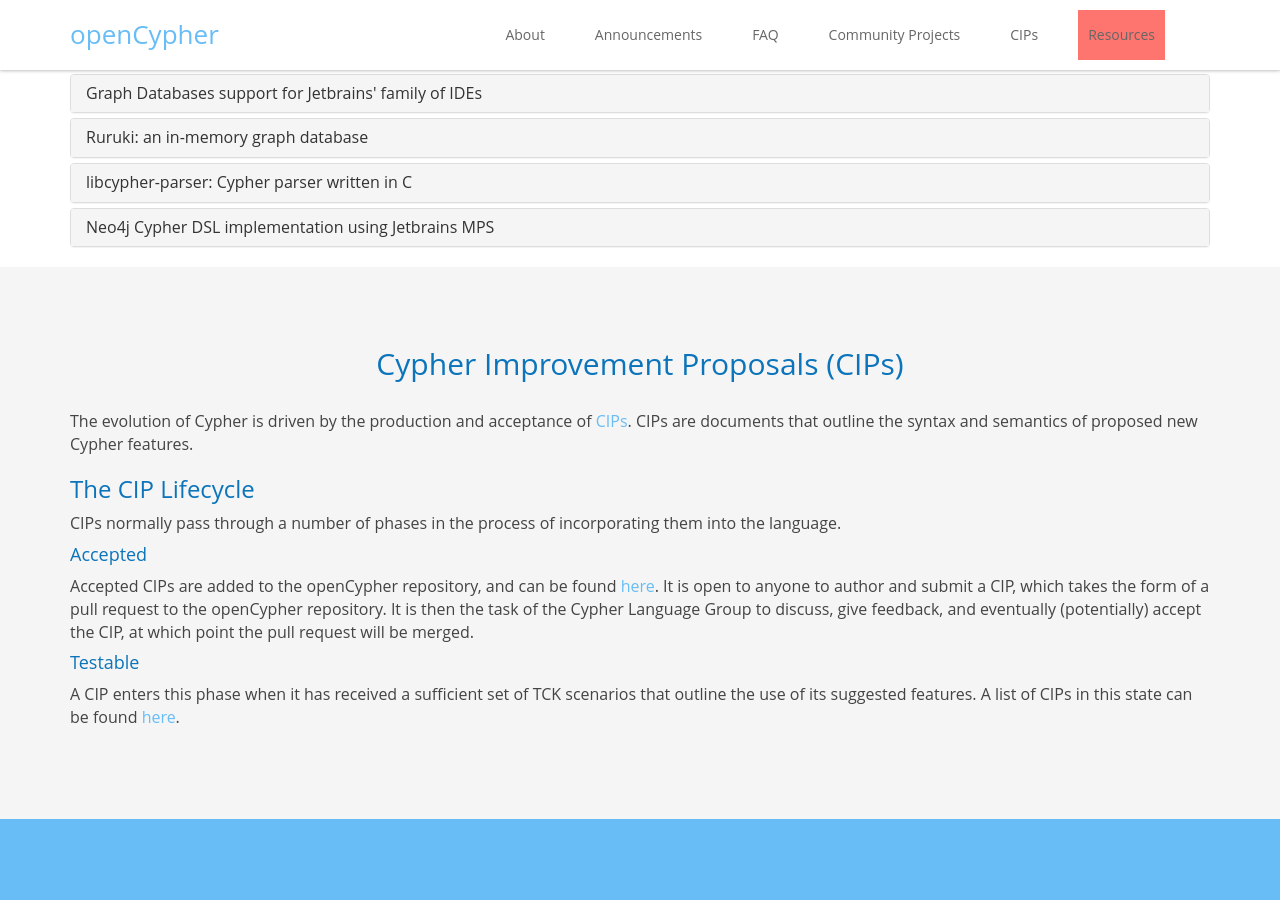
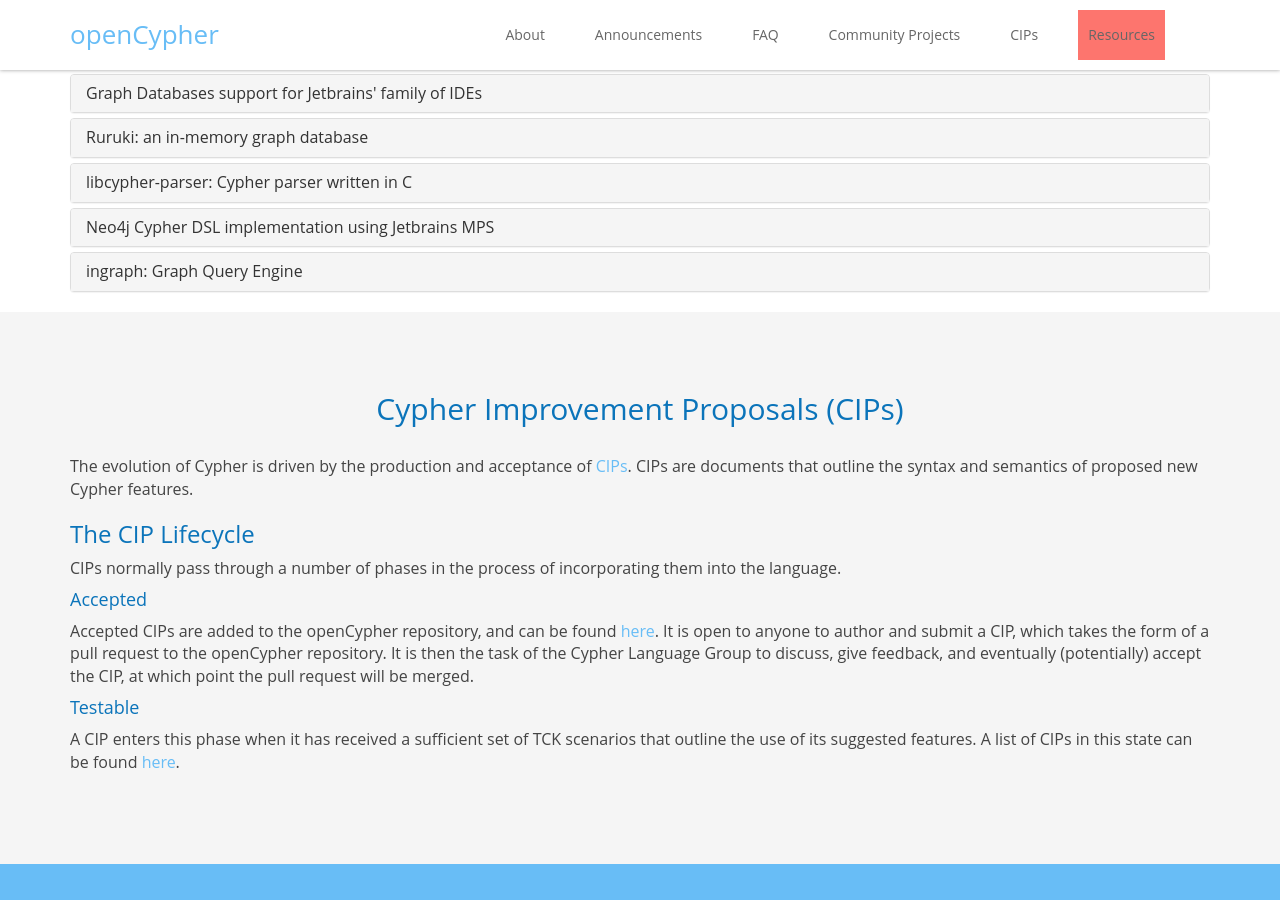
Before and after one commit to opencypher/website, a Jekyll site: the page built from index.html, in a window 1280 px wide and 900 px high, scrolled down 2971 px. Built offline with Jekyll 4.4.1, drawn with Linux system fonts in a browser that asks for light colours; some of the changed lines change nothing that is shown.

Commit message:
Add ocparse
Standardise the link list across all projects.

```diff
--- a/_includes/projects.html
+++ b/_includes/projects.html
@@ -20,10 +20,10 @@
                                 highlighting of Cypher strings.
                             </p>
 
-                            <h4>Website</h4>
-                            <p>
-                                <a href="https://github.com/neueda/jetbrains-plugin-graph-database-support/">https://github.com/neueda/jetbrains-plugin-graph-database-support/</a>
-                            </p>
+                            <h4>Links</h4>
+                            <ul>
+                                <li><a href="https://github.com/neueda/jetbrains-plugin-graph-database-support/">GitHub repository</a></li>
+                            </ul>
                         </div>
                     </div>
                 </div>
@@ -49,7 +49,7 @@
 
                             <h4>Links</h4>
                             <ul>
-                                <li><a href="https://github.com/optiver/ruruki">Source code - repository</a></li>
+                                <li><a href="https://github.com/optiver/ruruki">GitHub repository</a></li>
                                 <li><a href="http://ruruki.com/vertices/0?levels=1">Online demo - website</a></li>
                                 <li><a href="http://ruruki.readthedocs.io">Documentation</a></li>
                             </ul>
@@ -77,8 +77,8 @@
 
                             <h4>Links</h4>
                             <ul>
-                                <li><a href="https://git.io/libcypher-parser">Project website</a></li>
-                                <li><a href="https://github.com/cleishm/libcypher-parser">GitHub project</a></li>
+                                <li><a href="https://git.io/libcypher-parser">Website</a></li>
+                                <li><a href="https://github.com/cleishm/libcypher-parser">GitHub repository</a></li>
                                 <li><a href="https://tracker.debian.org/pkg/libcypher-parser">Debian/Ubuntu distribution</a></li>
                             </ul>
                         </div>
@@ -101,6 +101,34 @@
                         </div>
                     </div>
                 </div>
+                <div class="panel panel-default">
+                    <div class="panel-heading">
+                        <h4 class="panel-title">
+                            <a data-toggle="collapse" data-parent="#parent" href="#project5">ingraph: Graph Query Engine</a>
+                        </h4>
+                    </div>
+                    <div id="project5" class="panel-collapse collapse">
+                        <div class="panel-body">
+                            <h4>ingraph</h4>
+
+                            <p>
+                                The aim of the ingraph project is to evaluate openCypher graph queries incrementally.
+                                Our long-term goal is to provide a horizontally scalable graph query engine, which is
+                                able to perform complex graph queries on graphs with 100M+ elements.
+                            </p>
+
+                            <p>
+                                ocparse uses the Antlr4 grammar for parsing, and the TCK as a reference for the formalization & implementation.
+                            </p>
+
+                            <h4>Links</h4>
+                            <ul>
+                                <li><a href="http://docs.inf.mit.bme.hu/ingraph/">Website</a></li>
+                                <li><a href="https://github.com/ftsrg/ingraph">GitHub repository</a></li>
+                            </ul>
+                        </div>
+                    </div>
+                </div>
             </div>
 
 
```
